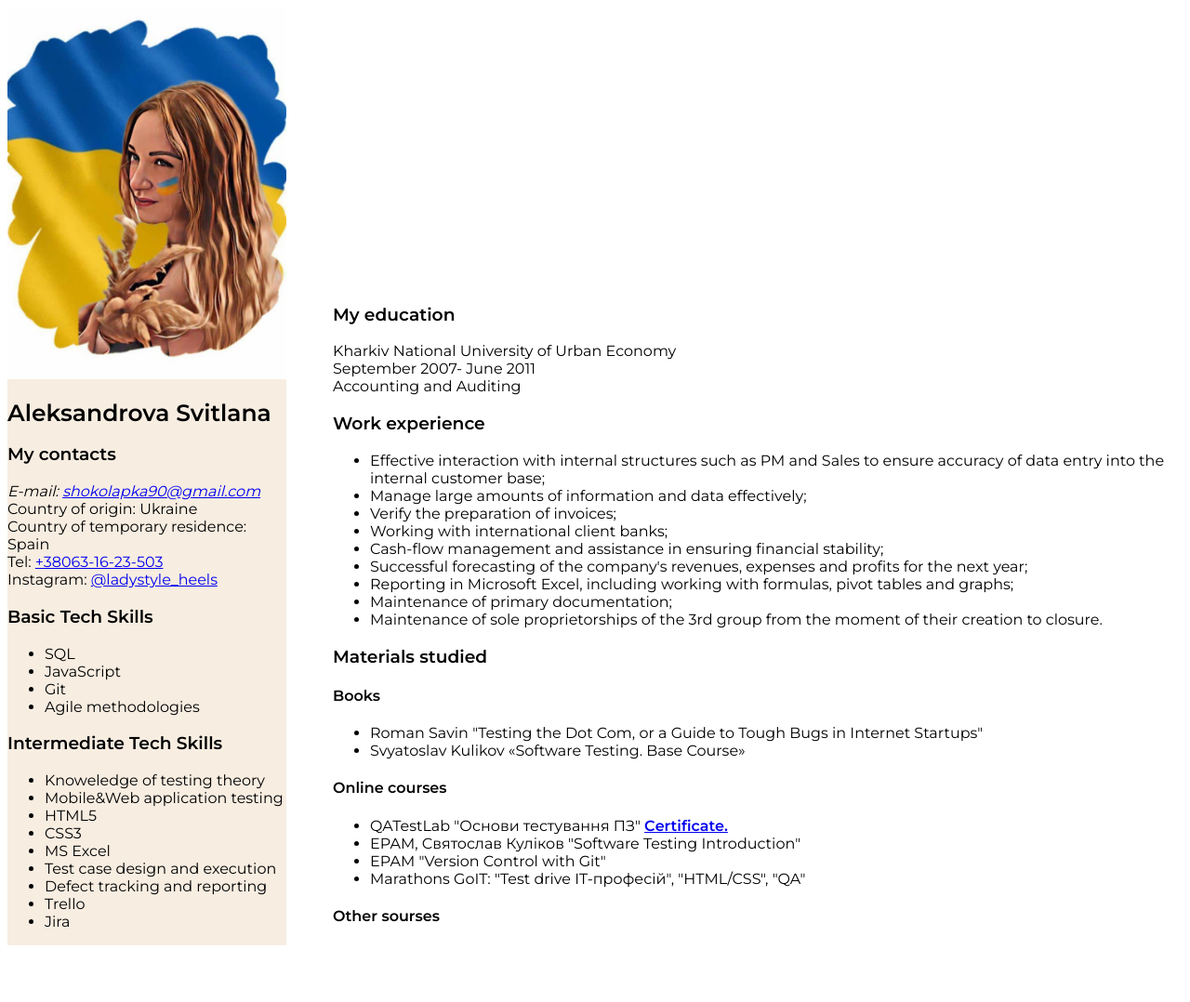
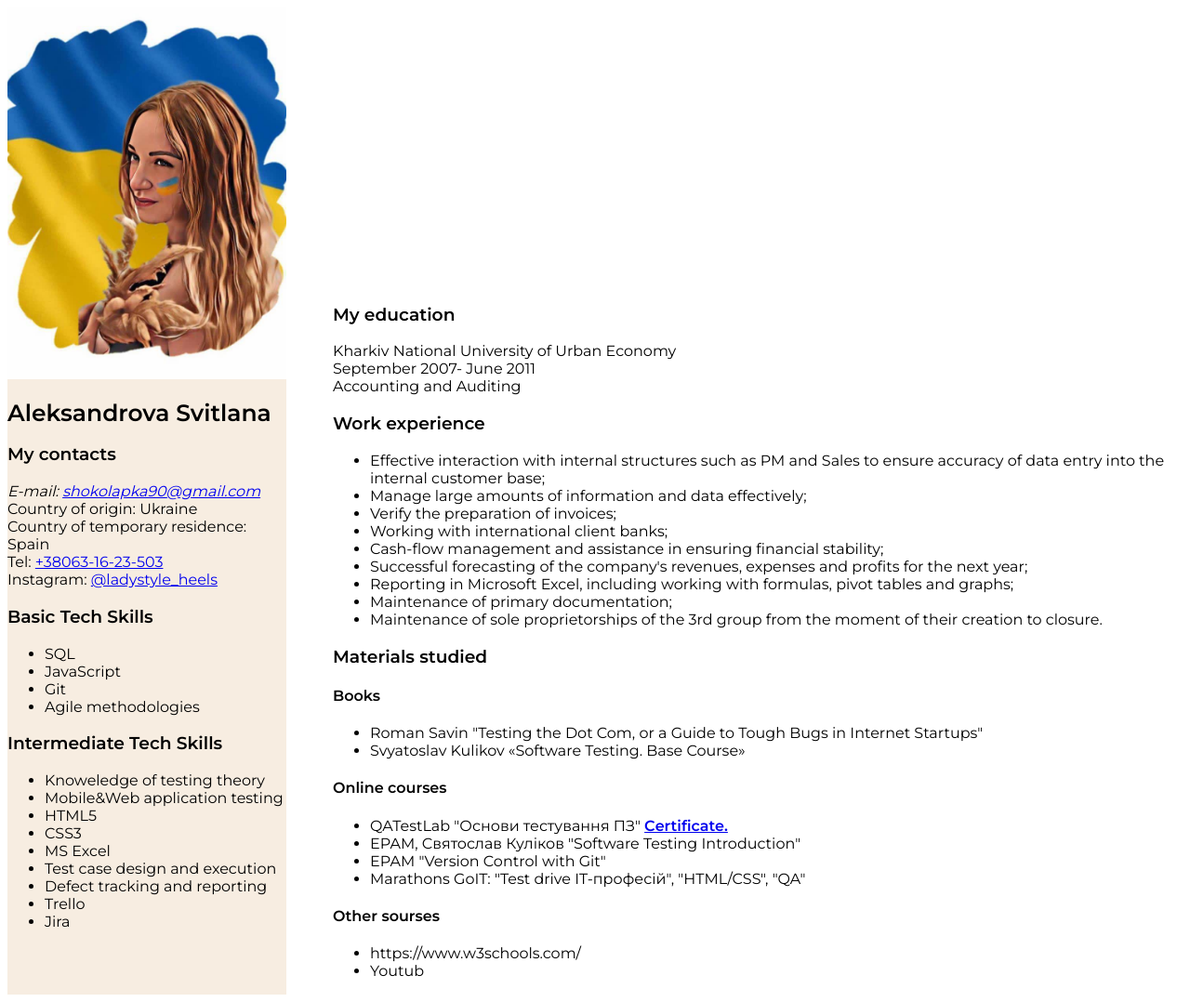
Before and after one commit to Lana1390/myCV, a plain HTML site: page myCV/index.html in a window 1280 px wide. Shown: the whole page at 93% size. Before the commit the page ends 1025 px from the top, so only its background shows below. Drawn offline with Linux system fonts and the light colour scheme; a script that the page names is missing.

Commit message:
index feature

```diff
--- a/myCV/index.html
+++ b/myCV/index.html
@@ -127,7 +127,14 @@
                  </li>
              </ul>
         <h4>Other sourses</h4>
-
+        <ul>
+            <li>
+               <span class="Other"> https://www.w3schools.com/</span>
+            </li>
+            <li>
+                <span class="Other">Youtub</span>
+            </li>
+        </ul>
 
     </div>
 </div>
```
